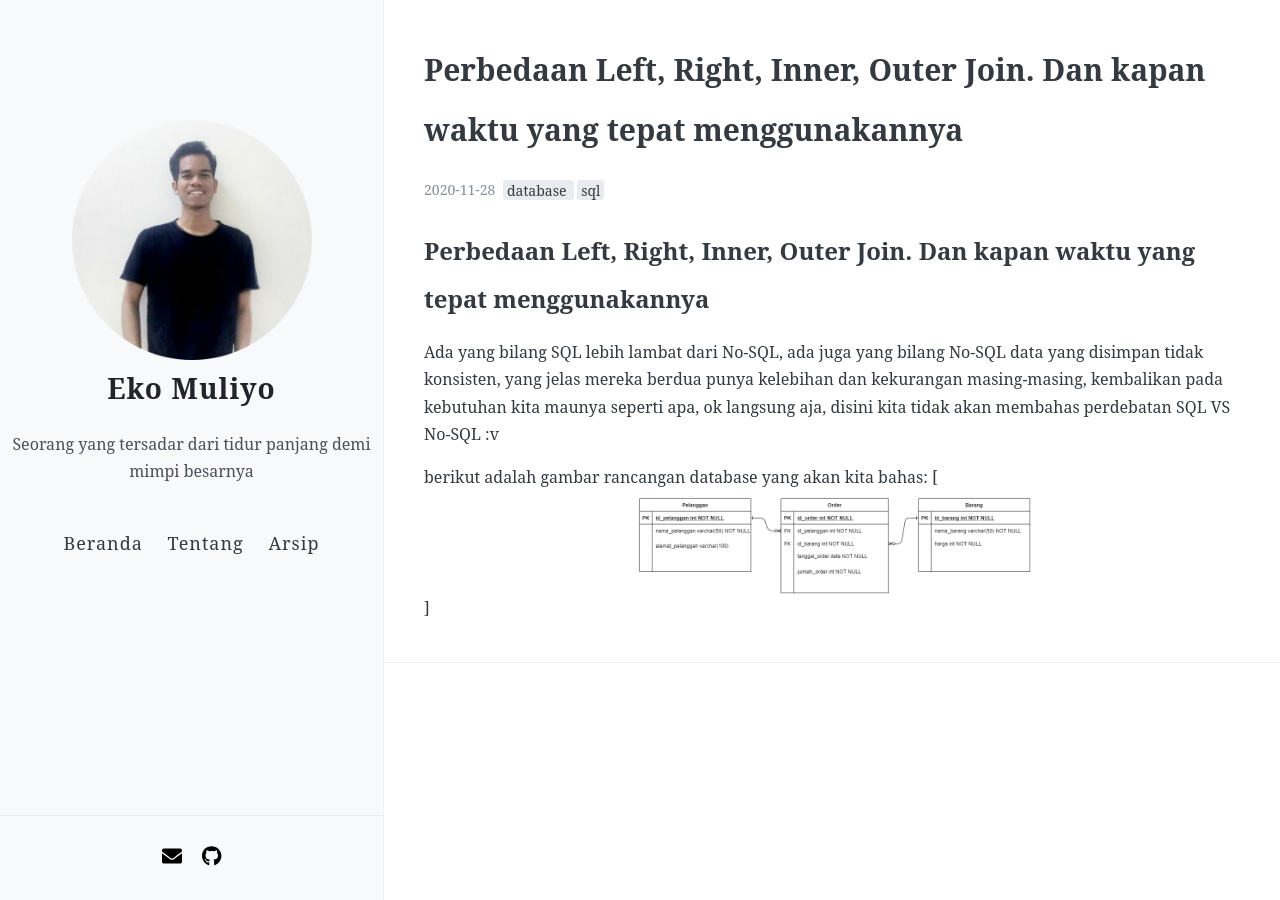
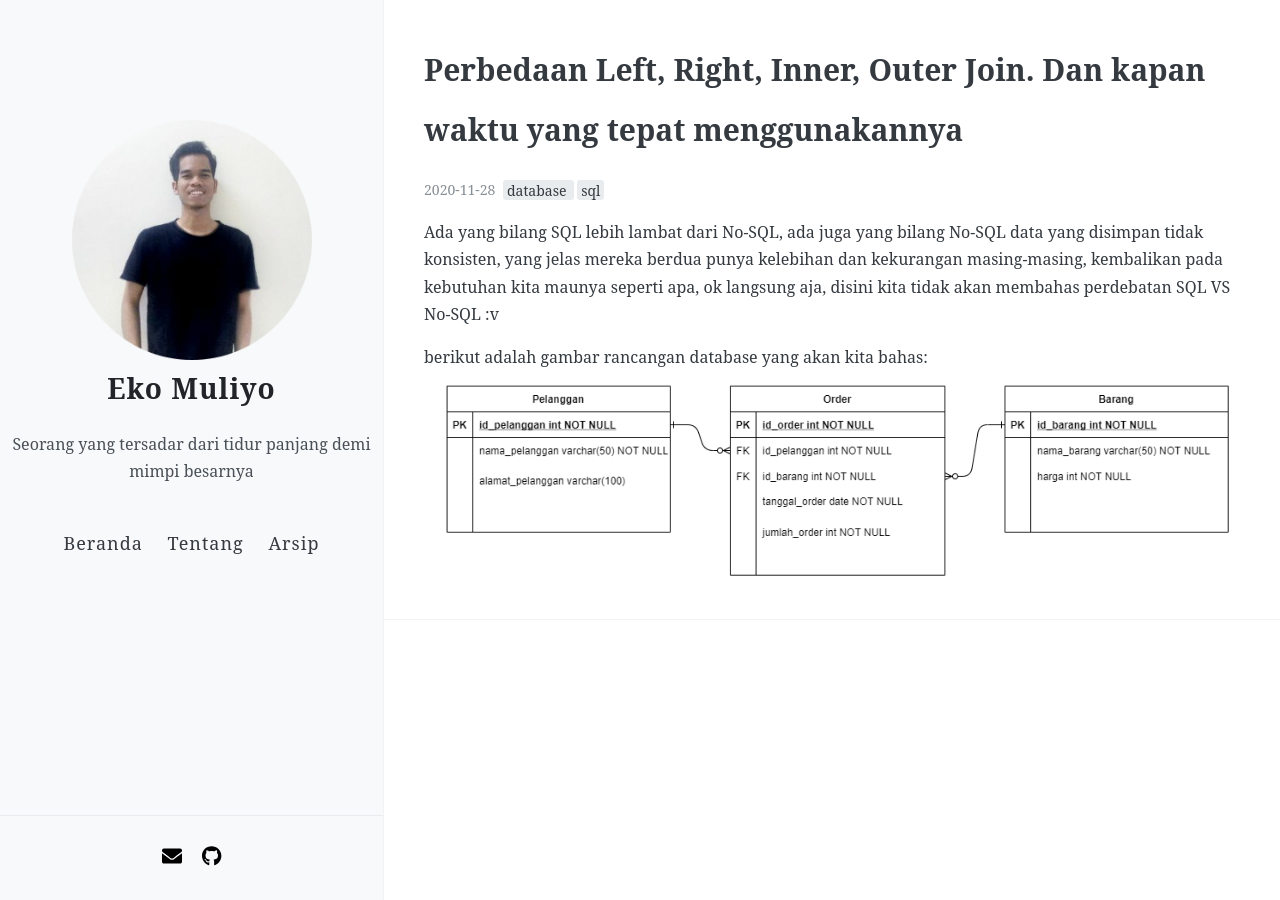
Before and after one commit to ekomuliyo/ekomuliyo.github.io, a Jekyll site: the page built from _posts/2020-11-28-sql-join.md, in a window 1280 px wide. Built offline with Jekyll 4.4.1, drawn with Linux system fonts in a browser that asks for light colours; nearby versions of some CDN libraries; comment, search, counter and statistics services are not loaded.

Commit message:
post sql-join on progress rev

```diff
--- a/_posts/2020-11-28-sql-join.md
+++ b/_posts/2020-11-28-sql-join.md
@@ -8,9 +8,7 @@ tags: [database, sql]
 comments: true
 ---
 
-## Perbedaan Left, Right, Inner, Outer Join. Dan kapan waktu yang tepat menggunakannya
-
 Ada yang bilang SQL lebih lambat dari No-SQL, ada juga yang bilang No-SQL data yang disimpan tidak konsisten, yang jelas mereka berdua punya kelebihan dan kekurangan masing-masing, kembalikan pada kebutuhan kita maunya seperti apa, ok langsung aja, disini kita tidak akan membahas perdebatan SQL VS No-SQL :v
 
 berikut adalah gambar rancangan database yang akan kita bahas:
-[<img src="{{ site.baseurl }}/images/sql-join.png" alt="Rancangan Database" style="width: 400px;"/>{: .center-image}]
+<img src="{{ site.baseurl }}/images/sql-join.png" class="center-image" alt="Rancangan Database" style="width: 800px;"/>
```
